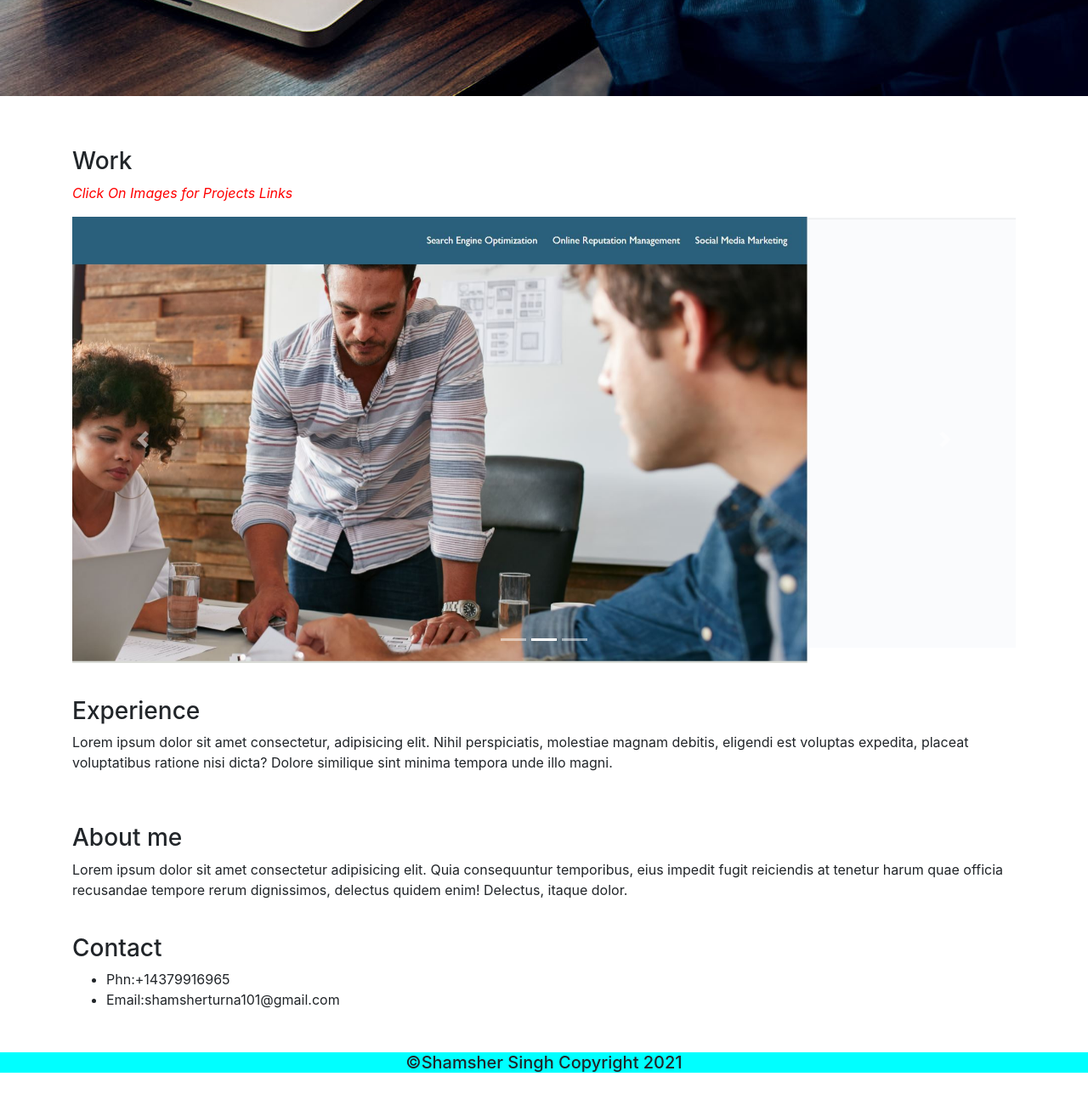
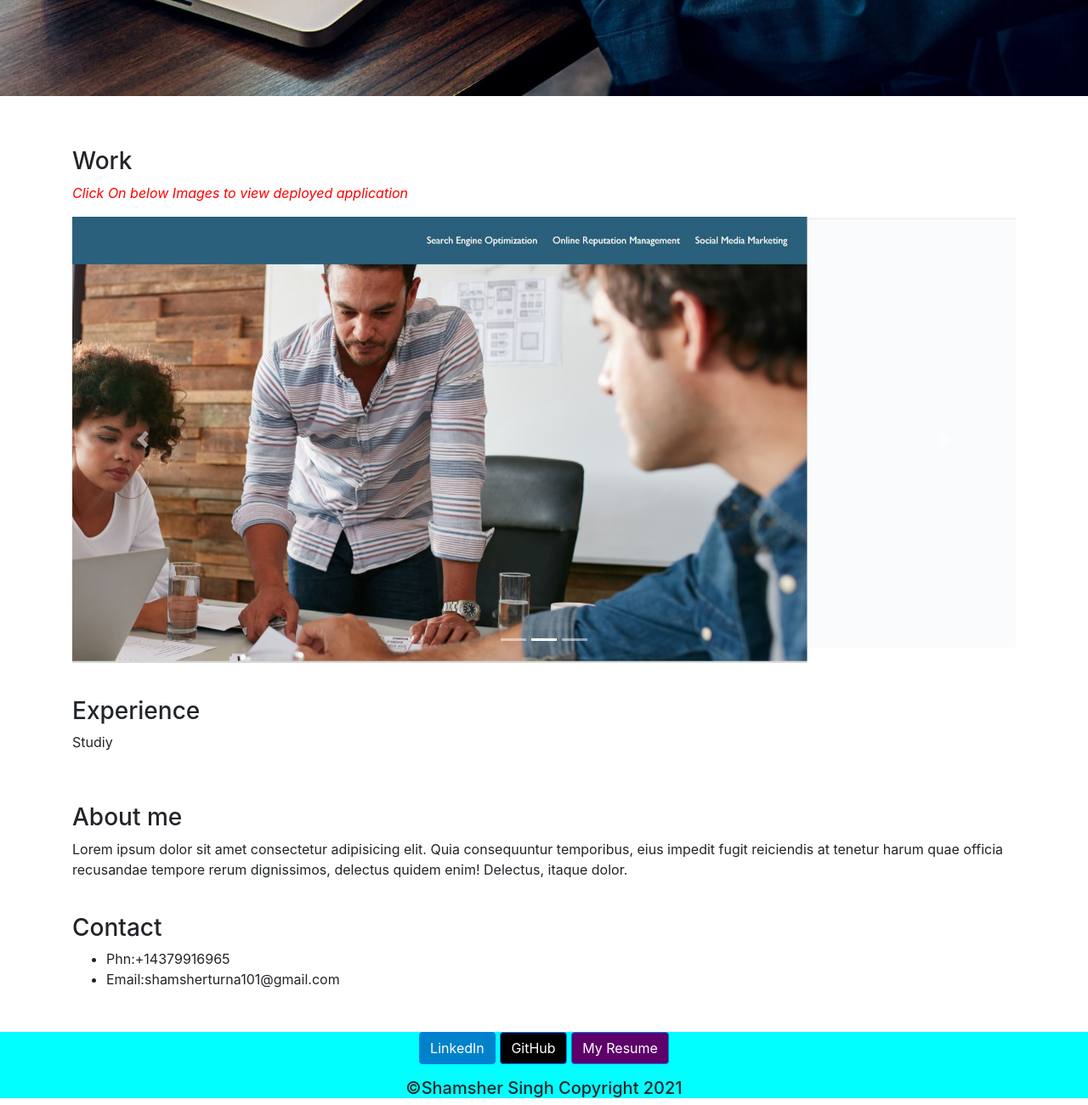
Before and after one commit to SSinghcode/portfolioUpdate, a plain HTML site: page index.html in a window 1280 px wide. Shown: the part 1223-2523 px from the top of the page at 85% size. Before the commit the page ends 2493 px from the top, so only its background shows below. Drawn offline with nearby package versions, Linux system fonts and the light colour scheme.

Commit message:
changes asked

```diff
--- a/index.html
+++ b/index.html
@@ -44,7 +44,16 @@
                     <a class="nav-link" href="#contact">Contact</a>
 
                 </li>
+                <li class="nav-item">
 
+                    <a class="nav-link" href="https://www.linkedin.com/in/shamshersingh-/" target="_blank">LinkedIn</a>
+
+                </li>
+                <li class="nav-item">
+
+                    <a class="nav-link" href="https://github.com/SSinghcode?tab=repositories" target="_blank">GitHub</a>
+
+                </li>
             </ul>
         </div>
 
@@ -69,7 +78,7 @@
     <main class="container main1">
         <section id="work" class="skills">
             <h3>Work</h3>
-            <p><em>Click On Images for Projects Links</em></p>
+            <p><em>Click On below Images to view deployed application</em></p>
             <div id="carouselExampleIndicators" class="carousel slide" data-ride="carousel">
                 <ol class="carousel-indicators">
                     <li data-target="#carouselExampleIndicators" data-slide-to="0" class="active"></li>
@@ -78,16 +87,20 @@
                 </ol>
                 <div class="carousel-inner">
                     <div class="carousel-item active">
-                        <a href="https://ssinghcode.github.io/code/"> <img class="d-block w-100" src="./assets/images/web1.JPG" alt="First slide"></a>
+                        <a href="https://ssinghcode.github.io/code/"> <img class="d-block w-100"
+                                src="./assets/images/web1.JPG" alt="First slide"></a>
                     </div>
                     <div class="carousel-item">
-                        <a href=" https://ssinghcode.github.io/passwordgenerator/"><img class="d-block w-100" src="./assets/images/web2.JPG" alt="Second slide"></a>
+                        <a href=" https://ssinghcode.github.io/passwordgenerator/"><img class="d-block w-100"
+                                src="./assets/images/web2.JPG" alt="Second slide"></a>
                     </div>
                     <div class="carousel-item">
-                      <a href="https://ssinghcode.github.io/codequiz/"> <img class="d-block w-100" src="./assets/images/web3.JPG" alt="Third slide"></a>
+                        <a href="https://ssinghcode.github.io/codequiz/"> <img class="d-block w-100"
+                                src="./assets/images/web3.JPG" alt="Third slide"></a>
                     </div>
                     <div class="carousel-item">
-                     <a href="https://ssinghcode.github.io/dailyPlanner/"  > <img class="d-block w-100" src="./assets/images/web4.JPG" alt=" slide"></a>
+                        <a href="https://ssinghcode.github.io/dailyPlanner/"> <img class="d-block w-100"
+                                src="./assets/images/web4.JPG" alt=" slide"></a>
                     </div>
                 </div>
                 <a class="carousel-control-prev" href="#carouselExampleIndicators" role="button" data-slide="prev">
@@ -104,9 +117,7 @@
 
         <section id="application" class="application">
             <h3>Experience</h3>
-            Lorem ipsum dolor sit amet consectetur, adipisicing elit. Nihil perspiciatis, molestiae magnam debitis,
-            eligendi est voluptas expedita, placeat voluptatibus ratione nisi dicta? Dolore similique sint minima
-            tempora unde illo magni.
+            Studiy
         </section>
 
 
@@ -127,7 +138,23 @@
 
     </main>
     <footer class="footer">
+        <blockquote class="blockquote text-center">
 
+
+
+
+            <a class="btn btn-primary" style="background-color: #0082ca;"
+                href="https://www.linkedin.com/in/shamshersingh-/" role="button"><i
+                    class="fab fa-linkedin-in-2"></i>LinkedIn</a>
+
+            <a class="btn btn-primary" style="background-color: #000000;" href="https://github.com/SSinghcode?tab=repositories"
+                role="button"><i class="fab fa-linkedin-in-2"></i>GitHub</a>
+
+            <a class="btn btn-primary" style="background-color: #5d0069;" href="assets/images/Shamsher.pdf" download="" role="button"><i
+                    class="fab fa-linkedin-in-2"></i>My Resume</a>
+
+
+        </blockquote>
         <h5>©Shamsher Singh Copyright 2021</h5>
     </footer>
 
@@ -145,6 +172,9 @@
         integrity="sha384-ka7Sk0Gln4gmtz2MlQnikT1wXgYsOg+OMhuP+IlRH9sENBO0LRn5q+8nbTov4+1p"
         crossorigin="anonymous"></script>
 
+
+
+
 </body>
 
 </html>
```
Also changed, not shown: 1 other file.
